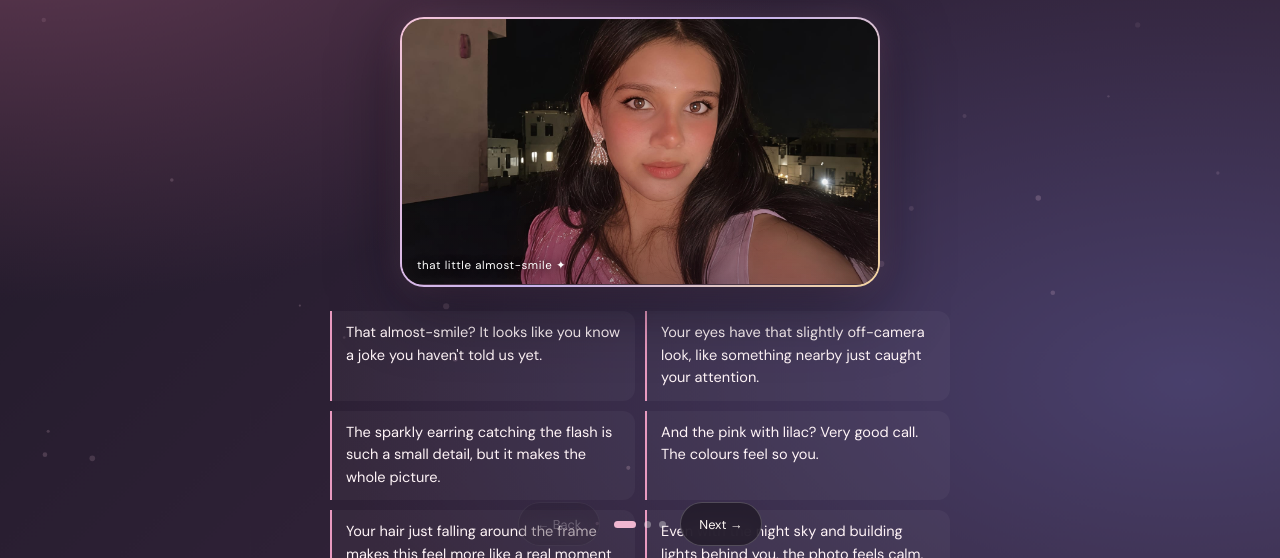
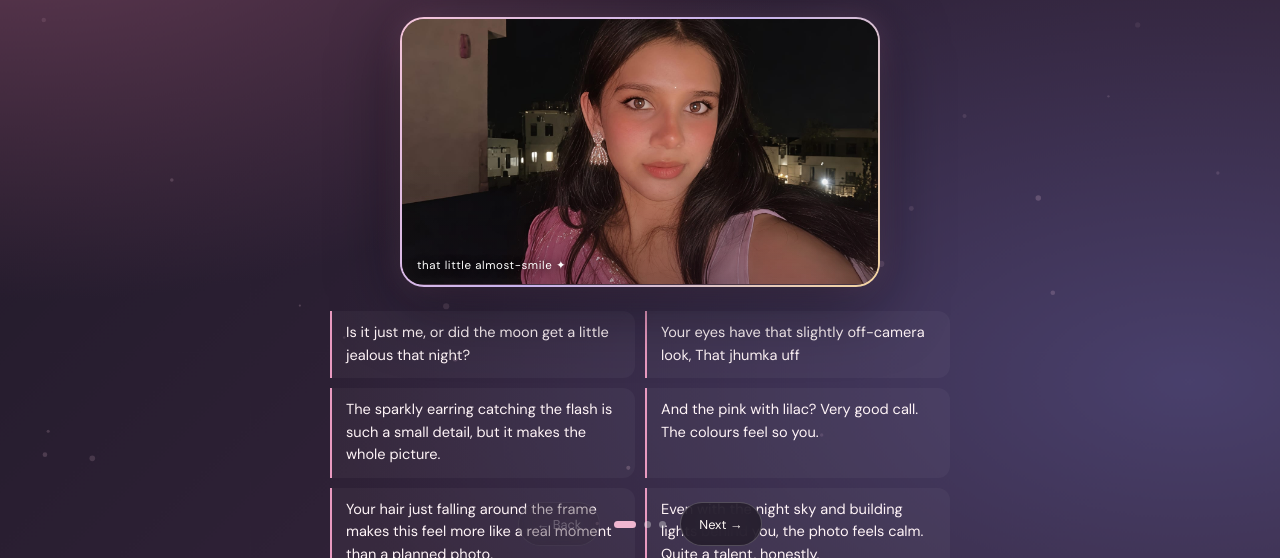
Before and after one commit to hitanshpanchaldebug/---, a plain HTML site: page index.html in a window 1280 px wide. Shown: the part 242-800 px from the top of the page. Drawn offline with nearby package versions, Linux system fonts and the light colour scheme.

Commit message:
Update index.html

```diff
--- a/index.html
+++ b/index.html
@@ -31,8 +31,8 @@
 <div class="photo-note">that little almost-smile ✦</div>
 </div></div>
 <div class="compliments">
-<p class="reveal">That almost-smile? It looks like you know a joke you haven't told us yet.</p>
-<p class="reveal">Your eyes have that slightly off-camera look, like something nearby just caught your attention.</p>
+<p class="reveal">Is it just me, or did the moon get a little jealous that night?</p>
+<p class="reveal">Your eyes have that slightly off-camera look, That jhumka uff</p>
 <p class="reveal">The sparkly earring catching the flash is such a small detail, but it makes the whole picture.</p>
 <p class="reveal">And the pink with lilac? Very good call. The colours feel so you.</p>
 <p class="reveal">Your hair just falling around the frame makes this feel more like a real moment than a planned photo.</p>
```
